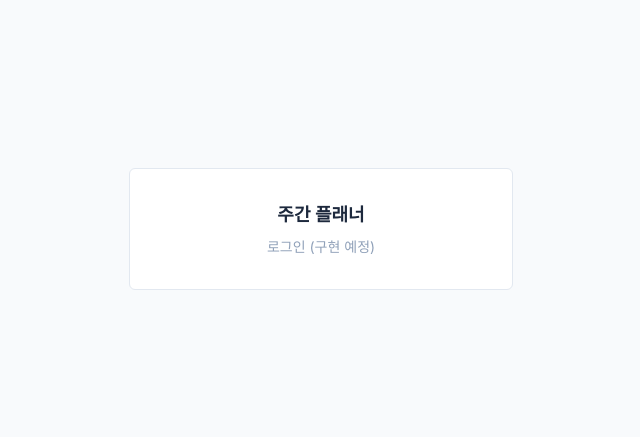
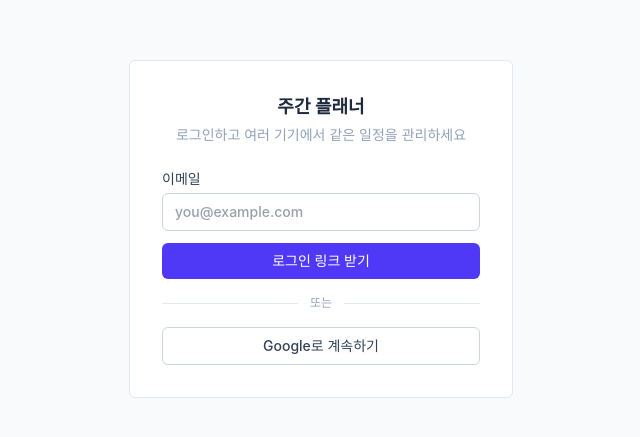
Before and after one commit to turkyee2/Weekgrid, a React (Vite) app: page /login in a window 1280 px wide. Shown: the part 171-608 px from the top of the page, without its empty margins (319-959 px from the left). Built offline with nearby package versions, Linux system fonts and the light colour scheme; no server answers.

Commit message:
feat: 로그인 화면 (이메일 매직링크 + 구글)

```diff
--- a/src/pages/LoginPage.tsx
+++ b/src/pages/LoginPage.tsx
@@ -1,10 +1,116 @@
-// 로그인 화면 (골격) — 실제 이메일/구글 로그인은 태스크 6에서 구현
+import { useState } from 'react'
+import { supabase } from '../lib/supabase'
+
+// 로그인 화면 (태스크 6)
+// - 이메일: 매직 링크(비밀번호 없이 이메일로 로그인 링크 전송)
+// - 구글: OAuth (Supabase에 Google provider 설정이 되어 있어야 실제 동작)
+// 세션 유지/리다이렉트/로그아웃은 태스크 7(인증 가드)에서 처리한다.
+
+type Status = 'idle' | 'sending' | 'sent' | 'error'
+
 export default function LoginPage() {
+  const [email, setEmail] = useState('')
+  const [status, setStatus] = useState<Status>('idle')
+  const [errorMsg, setErrorMsg] = useState('')
+
+  async function handleEmailLogin(e: React.FormEvent) {
+    e.preventDefault()
+    if (!email.trim()) return
+    setStatus('sending')
+    setErrorMsg('')
+    const { error } = await supabase.auth.signInWithOtp({
+      email: email.trim(),
+      options: { emailRedirectTo: window.location.origin },
+    })
+    if (error) {
+      setStatus('error')
+      setErrorMsg(error.message)
+    } else {
+      setStatus('sent')
+    }
+  }
+
+  async function handleGoogleLogin() {
+    setErrorMsg('')
+    const { error } = await supabase.auth.signInWithOAuth({
+      provider: 'google',
+      options: { redirectTo: window.location.origin },
+    })
+    if (error) {
+      setStatus('error')
+      setErrorMsg(error.message)
+    }
+    // 성공 시 구글 로그인 페이지로 리다이렉트되므로 이후 처리는 없음
+  }
+
   return (
     <div className="grid min-h-full place-items-center bg-slate-50 px-6">
-      <div className="w-full max-w-sm rounded-md border border-slate-200 bg-white p-8 text-center">
-        <h1 className="text-lg font-semibold text-slate-800">주간 플래너</h1>
-        <p className="mt-2 text-sm text-slate-400">로그인 (구현 예정)</p>
+      <div className="w-full max-w-sm rounded-md border border-slate-200 bg-white p-8">
+        <h1 className="text-center text-lg font-semibold text-slate-800">
+          주간 플래너
+        </h1>
+        <p className="mt-1 text-center text-sm text-slate-400">
+          로그인하고 여러 기기에서 같은 일정을 관리하세요
+        </p>
+
+        {status === 'sent' ? (
+          <div className="mt-6 rounded-md bg-slate-50 p-4 text-center text-sm text-slate-600">
+            <p className="font-medium text-slate-800">이메일을 확인하세요</p>
+            <p className="mt-1">
+              <span className="font-medium">{email}</span> 로 로그인 링크를
+              보냈습니다. 링크를 클릭하면 로그인됩니다.
+            </p>
+            <button
+              type="button"
+              className="mt-3 text-sm text-indigo-600 hover:text-indigo-500"
+              onClick={() => setStatus('idle')}
+            >
+              다른 이메일로 다시 시도
+            </button>
+          </div>
+        ) : (
+          <>
+            <form onSubmit={handleEmailLogin} className="mt-6 space-y-3">
+              <label className="block text-sm font-medium text-slate-700">
+                이메일
+                <input
+                  type="email"
+                  required
+                  autoComplete="email"
+                  value={email}
+                  onChange={(e) => setEmail(e.target.value)}
+                  placeholder="you@example.com"
+                  className="mt-1 w-full rounded-md border border-slate-300 px-3 py-2 text-sm outline-none focus:border-indigo-500 focus:ring-2 focus:ring-indigo-100"
+                />
+              </label>
+              <button
+                type="submit"
+                disabled={status === 'sending'}
+                className="w-full rounded-md bg-indigo-600 px-4 py-2 text-sm font-medium text-white hover:bg-indigo-500 disabled:opacity-50"
+              >
+                {status === 'sending' ? '전송 중…' : '로그인 링크 받기'}
+              </button>
+            </form>
+
+            <div className="my-4 flex items-center gap-3 text-xs text-slate-400">
+              <span className="h-px flex-1 bg-slate-200" />
+              또는
+              <span className="h-px flex-1 bg-slate-200" />
+            </div>
+
+            <button
+              type="button"
+              onClick={handleGoogleLogin}
+              className="flex w-full items-center justify-center gap-2 rounded-md border border-slate-300 px-4 py-2 text-sm font-medium text-slate-700 hover:bg-slate-50"
+            >
+              Google로 계속하기
+            </button>
+
+            {status === 'error' && (
+              <p className="mt-3 text-sm text-red-500">{errorMsg}</p>
+            )}
+          </>
+        )}
       </div>
     </div>
   )
```
